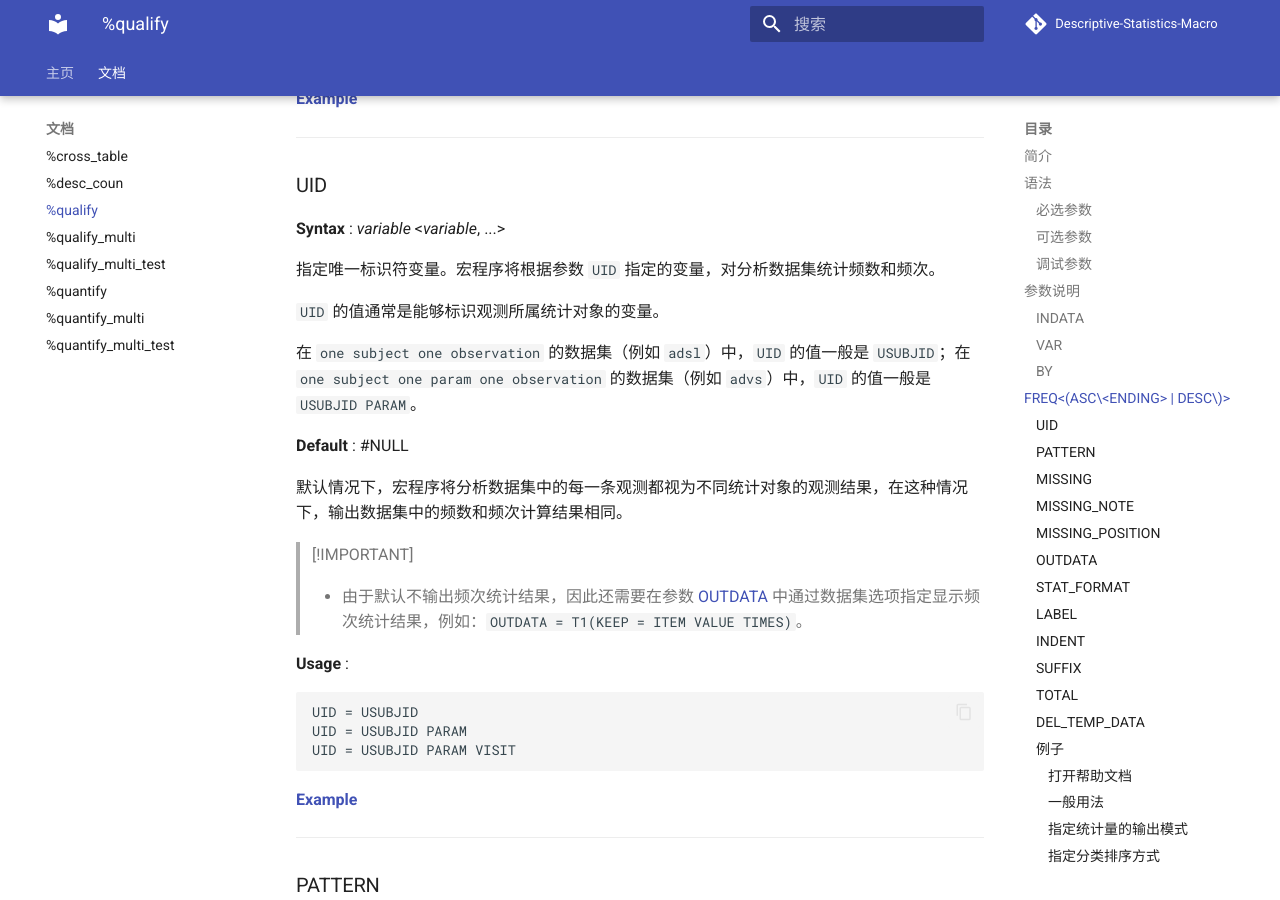
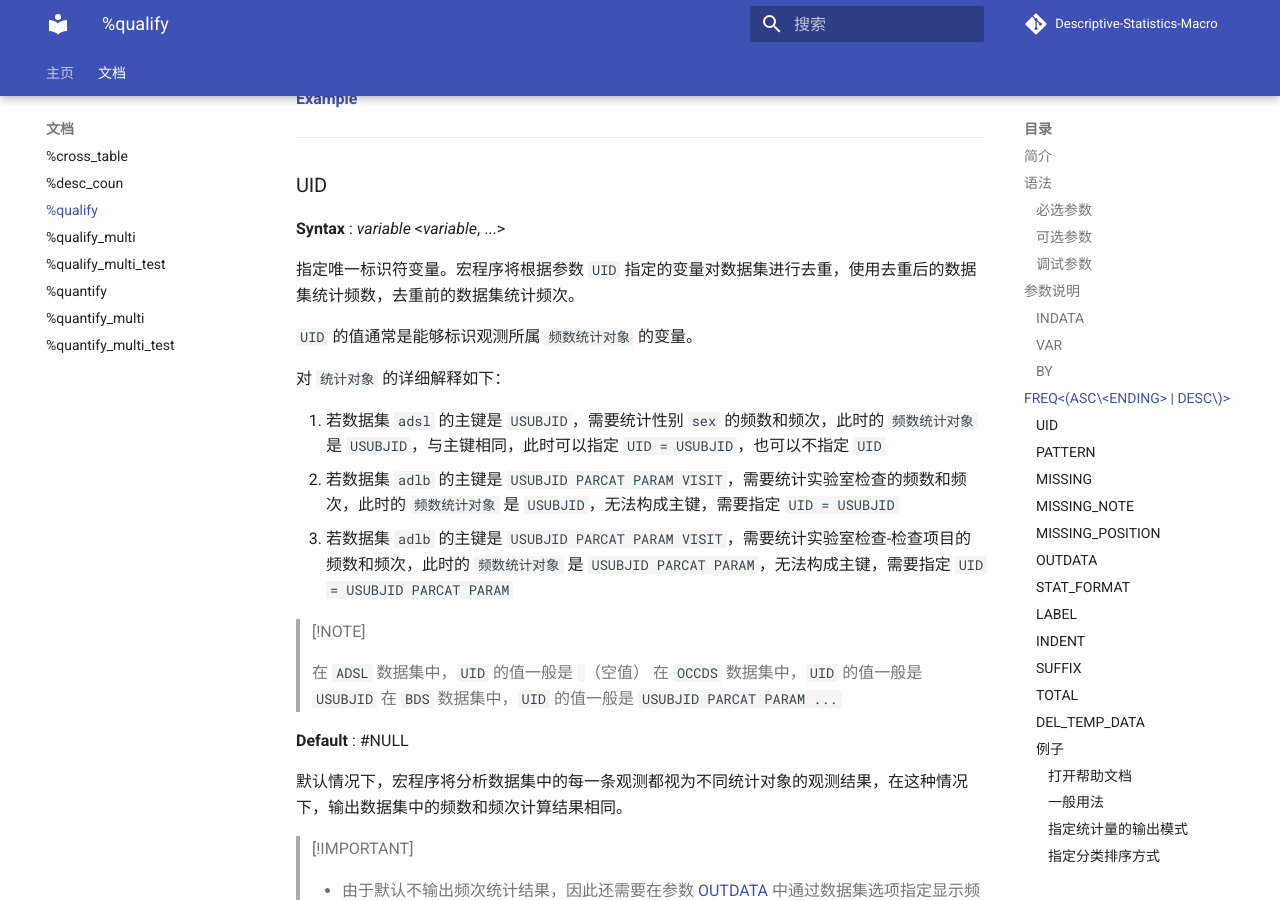
Before and after one commit to Snoopy1866/Descriptive-Statistics-Macro, an MkDocs documentation site: the page built from docs/qualify/readme.md, in a window 1280 px wide and 900 px high, scrolled down 3089 px. Built offline with MkDocs 1.6.1 and Material for MkDocs 9.7.7, drawn with Linux system fonts in a browser that asks for light colours; comment, search, counter and statistics services are not loaded.

Commit message:
Update readme.md

```diff
--- a/docs/qualify/readme.md
+++ b/docs/qualify/readme.md
@@ -134,11 +134,21 @@ BY = SEXN.(descending)
 
 **Syntax** : _variable_ <_variable_, ...>
 
-指定唯一标识符变量。宏程序将根据参数 `UID` 指定的变量，对分析数据集统计频数和频次。
+指定唯一标识符变量。宏程序将根据参数 `UID` 指定的变量对数据集进行去重，使用去重后的数据集统计频数，去重前的数据集统计频次。
 
-`UID` 的值通常是能够标识观测所属统计对象的变量。
+`UID` 的值通常是能够标识观测所属 `频数统计对象` 的变量。
 
-在 `one subject one observation` 的数据集（例如 `adsl`）中，`UID` 的值一般是 `USUBJID`；在 `one subject one param one observation` 的数据集（例如 `advs`）中，`UID` 的值一般是 `USUBJID PARAM`。
+对 `统计对象` 的详细解释如下：
+
+1. 若数据集 `adsl` 的主键是 `USUBJID`，需要统计性别 `sex` 的频数和频次，此时的 `频数统计对象` 是 `USUBJID`，与主键相同，此时可以指定 `UID = USUBJID`，也可以不指定 `UID`
+2. 若数据集 `adlb` 的主键是 `USUBJID PARCAT PARAM VISIT`，需要统计实验室检查的频数和频次，此时的 `频数统计对象` 是 `USUBJID`，无法构成主键，需要指定 `UID = USUBJID`
+3. 若数据集 `adlb` 的主键是 `USUBJID PARCAT PARAM VISIT`，需要统计实验室检查-检查项目的频数和频次，此时的 `频数统计对象` 是 `USUBJID PARCAT PARAM`，无法构成主键，需要指定 `UID = USUBJID PARCAT PARAM`
+
+> [!NOTE]
+>
+> 在 `ADSL` 数据集中，`UID` 的值一般是 ` `（空值）
+> 在 `OCCDS` 数据集中，`UID` 的值一般是 `USUBJID`
+> 在 `BDS` 数据集中，`UID` 的值一般是 `USUBJID PARCAT PARAM ...`
 
 **Default** : #NULL
 
```
